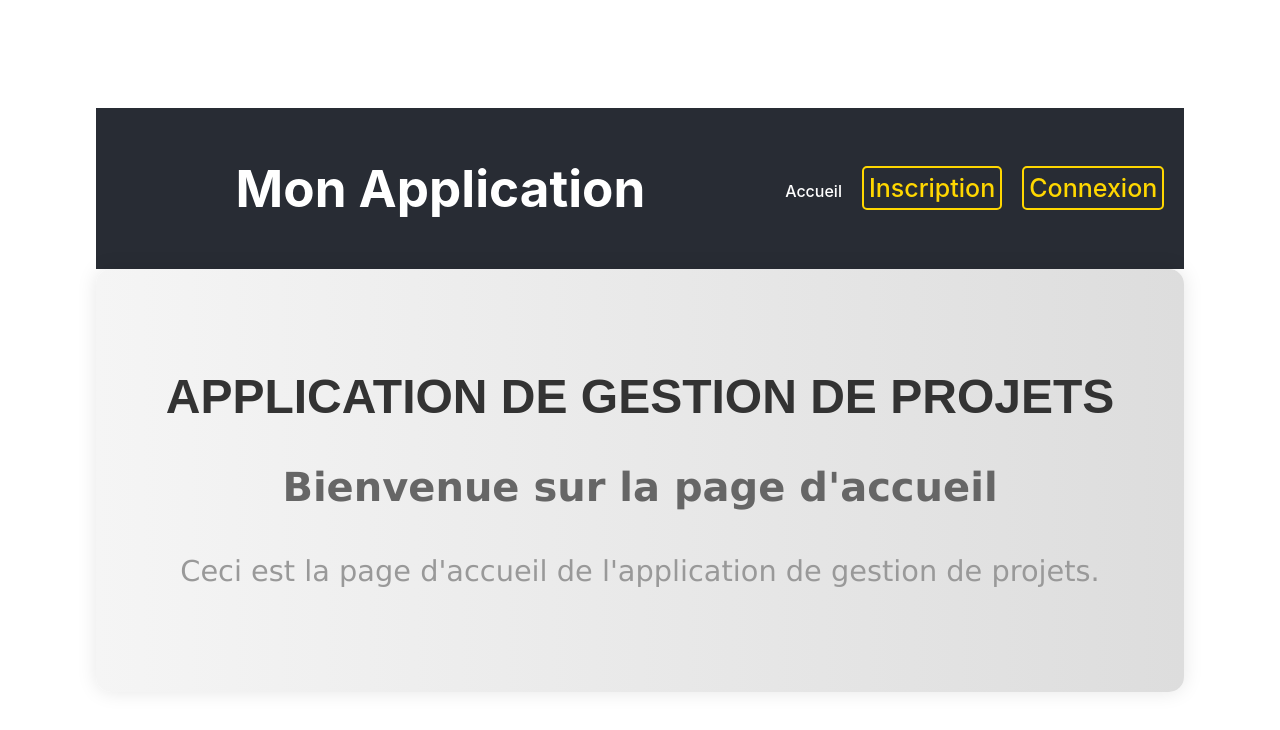
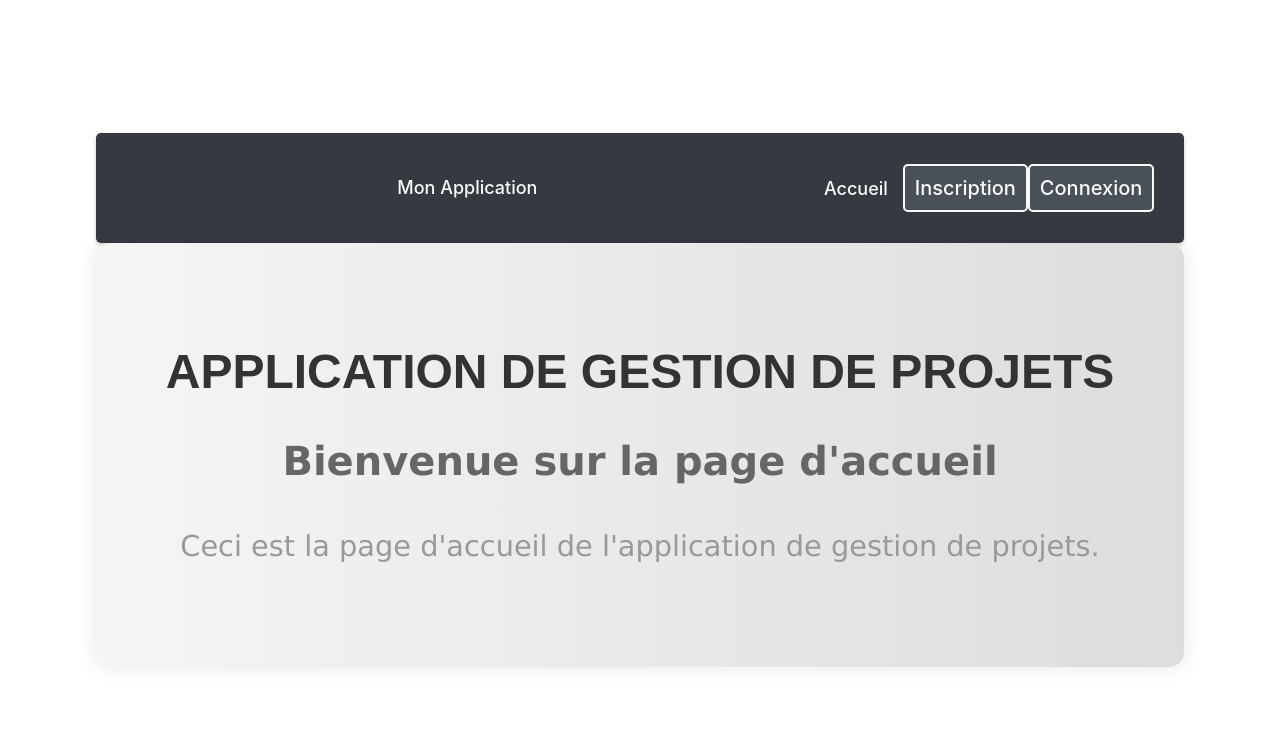
Before and after one commit to yacine977/frontend-gestion-projet, a React (Vite) app: page / in a window 1280 px wide. Shown: the top 730 px of the page. Built offline with nearby package versions, Linux system fonts and the light colour scheme.

Commit message:
Ajout de styles supplémentaires et réorganisation de la NavBar

```diff
--- a/src/composants/NavBar.jsx
+++ b/src/composants/NavBar.jsx
@@ -1,184 +1,91 @@
 import React from "react";
 import { Link } from "react-router-dom";
+import styles from "../styles/NavBar.module.css";
+
+function CustomLink({ to, children, className }) {
+  return (
+    <Link to={to} className={className}>
+      {children}
+    </Link>
+  );
+}
+
+function LinksForRole({ role }) {
+  switch (role) {
+    case "PDG":
+      return (
+        <>
+          <CustomLink to="/projets" className={styles.linkStyle}>Projets</CustomLink>
+          <CustomLink to="/creer-projet" className={styles.linkStyle}>Créer un projet</CustomLink>
+          <CustomLink to="/creer-tache" className={styles.linkStyle}>Créer une tâche</CustomLink>
+          <CustomLink to="/users" className={styles.linkStyle}>Utilisateurs</CustomLink>
+        </>
+      );
+    case "ChefDeProjet":
+      return (
+        <>
+          <CustomLink to="/creer-tache" className={styles.linkStyle}>Créer une tâche</CustomLink>
+        </>
+      );
+    case "AdministrateurInfrastructure":
+      return (
+        <>
+          <CustomLink to="/users" className={styles.linkStyle}>Utilisateurs</CustomLink>
+        </>
+      );
+    default:
+      return null;
+  }
+}
+
+function UserSection({ user }) {
+  return user ? (
+    <>
+      <div className={styles.linkStyle} style={{ marginLeft: "10px" }}>
+        Connecté en tant que : <strong>{user.email}</strong>
+      </div>
+      <br />
+      <CustomLink to="/deconnexion" className={styles.specialLinkStyle}>
+        Déconnexion
+      </CustomLink>
+    </>
+  ) : (
+    <>
+
+      <CustomLink to="/inscription" className={styles.specialLinkStyle}>
+        Inscription
+      </CustomLink>
+
+
+
+      <CustomLink to="/connexion" className={styles.specialLinkStyle}>
+        Connexion
+      </CustomLink>
+    </>
+  );
+}
 
 function NavBar() {
   const user = JSON.parse(localStorage.getItem("user"));
   const role = localStorage.getItem("role");
 
   return (
-    <nav
-      style={{
-        backgroundColor: "#282c34",
-        padding: "10px",
-        display: "flex",
-        alignItems: "center",
-        justifyContent: "space-between",
-      }}
-    >
-      {" "}
-      <h1 style={{ color: "white", flexGrow: 1 }}> Mon Application </h1>{" "}
+    <nav className={styles.navStyle}>
+      <h1 className={styles.linkStyle} style={{ flexGrow: 1 }}>Mon Application</h1>
       <div>
-        <Link
-          to="/"
-          style={{ color: "white", textDecoration: "none", margin: "0 10px" }}
-        >
-          Accueil
-        </Link>
+        <CustomLink to="/" className={styles.linkStyle}>Accueil</CustomLink>
         {user && (
           <>
-            {role === "PDG" && (
-              <>
-                <Link
-                  to="/projets"
-                  style={{
-                    color: "white",
-                    textDecoration: "none",
-                    margin: "0 10px",
-                  }}
-                >
-                  Projets
-                </Link>
-                <Link
-                  to="/creer-projet"
-                  style={{
-                    color: "white",
-                    textDecoration: "none",
-                    margin: "0 10px",
-                  }}
-                >
-                  Créer un projet
-                </Link>
-              </>
-            )}
-            <Link
-              to="/taches"
-              style={{
-                color: "white",
-                textDecoration: "none",
-                margin: "0 10px",
-              }}
-            >
-              Tâches
-            </Link>
-            {(role === "ChefDeProjet" || role === "PDG") && (
-              <Link
-                to="/creer-tache"
-                style={{
-                  color: "white",
-                  textDecoration: "none",
-                  margin: "0 10px",
-                }}
-              >
-                Créer une tâche
-              </Link>
-            )}
-            <Link
-              to="/creer-document"
-              style={{
-                color: "white",
-                textDecoration: "none",
-                margin: "0 10px",
-              }}
-            >
-              Créer un document
-            </Link>
-            {(role === "AdministrateurInfrastructure" || role === "PDG") && (
-              <Link
-                to="/users"
-                style={{
-                  color: "white",
-                  textDecoration: "none",
-                  margin: "0 10px",
-                }}
-              >
-                Utilisateurs
-              </Link>
-            )}
-            <Link
-              to="/documents"
-              style={{
-                color: "white",
-                textDecoration: "none",
-                margin: "0 10px",
-              }}
-            >
-              Documents
-            </Link>
-            <Link
-              to="/reunions"
-              style={{
-                color: "white",
-                textDecoration: "none",
-                margin: "0 10px",
-              }}
-            >
-              Réunions
-            </Link>
-            <Link
-              to="/creer-reunion"
-              style={{
-                color: "white",
-                textDecoration: "none",
-                margin: "0 10px",
-              }}
-            >
-              Créer une réunion
-            </Link>
-            <div style={{ color: "white", marginLeft: "10px" }}>
-              Connecté en tant que : <strong>{user.email}</strong>
-            </div>
-            <br />
-            <Link
-              to="/deconnexion"
-              style={{
-                color: "#FF4500",
-                backgroundColor: "#282c34",
-                textDecoration: "none",
-                margin: "0 10px",
-                fontSize: "25px",
-                padding: "5px",
-                borderRadius: "5px",
-                border: "2px solid #FF4500",
-              }}
-            >
-              Déconnexion
-            </Link>
+            <LinksForRole role={role} />
+            <CustomLink to="/taches" className={styles.linkStyle}>Tâches</CustomLink>
+            <CustomLink to="/creer-document" className={styles.linkStyle}>Créer un document</CustomLink>
+            <CustomLink to="/documents" className={styles.linkStyle}>Documents</CustomLink>
+            <CustomLink to="/reunions" className={styles.linkStyle}>Réunions</CustomLink>
+            <CustomLink to="/creer-reunion" className={styles.linkStyle}>Créer une réunion</CustomLink>
+            <UserSection user={user} />
           </>
         )}
-        {!user && (
-          <>
-            <Link
-              to="/inscription"
-              style={{
-                color: "#FFD700",
-                backgroundColor: "#282c34",
-                textDecoration: "none",
-                margin: "0 10px",
-                fontSize: "25px",
-                padding: "5px",
-                borderRadius: "5px",
-                border: "2px solid #FFD700",
-              }}
-            >
-              Inscription
-            </Link>
-            <Link
-              to="/connexion"
-              style={{
-                color: "#FFD700",
-                backgroundColor: "#282c34",
-                textDecoration: "none",
-                margin: "0 10px",
-                fontSize: "25px",
-                padding: "5px",
-                borderRadius: "5px",
-                border: "2px solid #FFD700",
-              }}
-            >
-              Connexion
-            </Link>
-          </>
-        )}
+        {!user && <UserSection />}
       </div>
     </nav>
   );
--- /dev/null
+++ b/src/styles/NavBar.module.css
@@ -0,0 +1,38 @@
+.navStyle {
+    background: #343a40; /* Noir clair pour la barre de navigation */
+    padding: 40px 30px; /* Augmentation du padding vertical pour agrandir la hauteur */
+    display: flex;
+    align-items: center;
+    justify-content: space-between;
+    box-shadow: 0 2px 4px rgba(0,0,0,0.2); /* Ombre ajustée pour un meilleur contraste */
+    border-radius: 5px;
+}
+
+.linkStyle {
+    color: #f8f9fa; /* Couleur plus claire pour les liens, pour un contraste élevé */
+    text-decoration: none;
+    margin: 0 15px;
+    font-size: 18px;
+    font-weight: 500;
+    transition: color 0.3s, transform 0.2s;
+}
+
+.linkStyle:hover {
+    color: #ced4da; /* Gris clair au survol pour un contraste subtil */
+    transform: translateY(-2px);
+}
+
+.specialLinkStyle {
+    color: #f8f9fa; /* Couleur claire pour les liens spéciaux, pour un contraste élevé */
+    font-size: 20px;
+    padding: 10px;
+    border-radius: 5px;
+    border: 2px solid #f8f9fa; /* Bordure claire pour un effet intégré */
+    background-color: #495057; /* Fond noir moyen pour distinguer le lien spécial */
+    transition: transform 0.3s, background-color 0.3s;
+}
+
+.specialLinkStyle:hover {
+    transform: scale(1.05);
+    background-color: #6c757d; /* Gris moyen plus clair au survol */
+}
```
